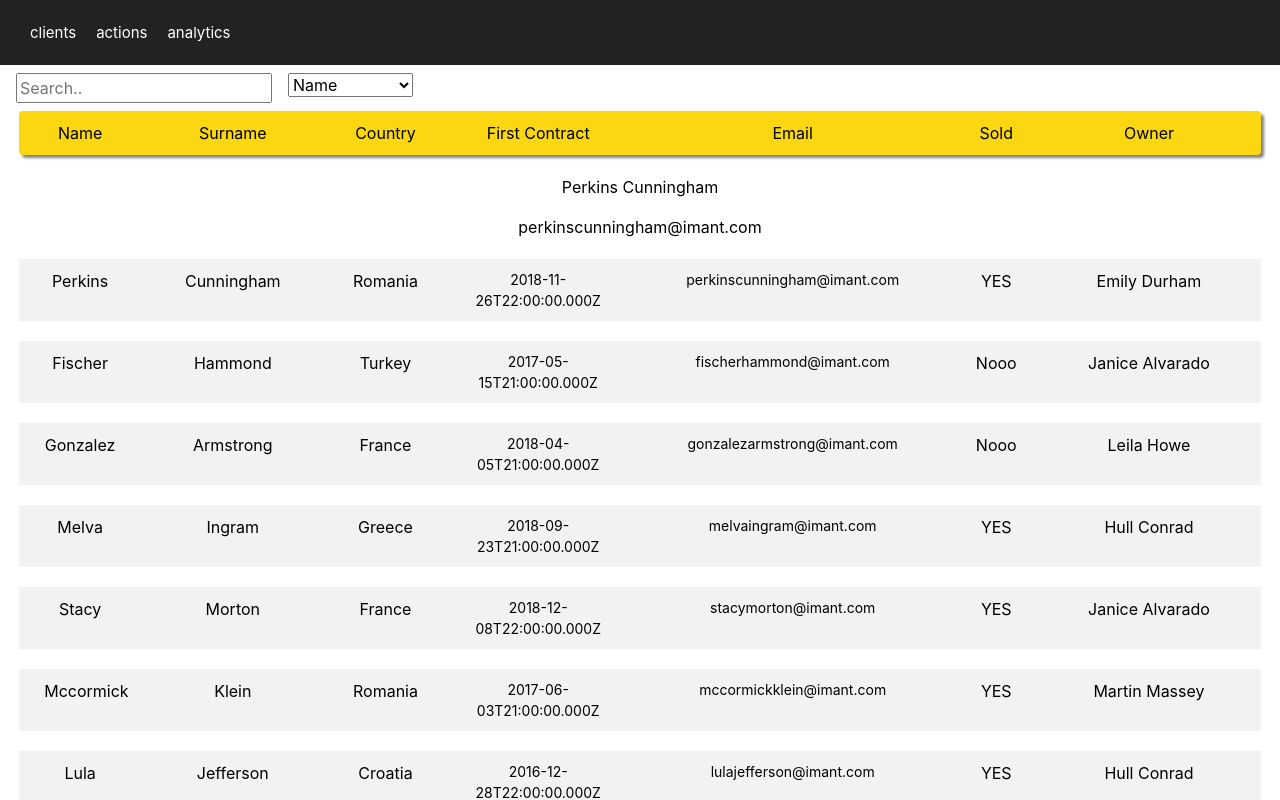
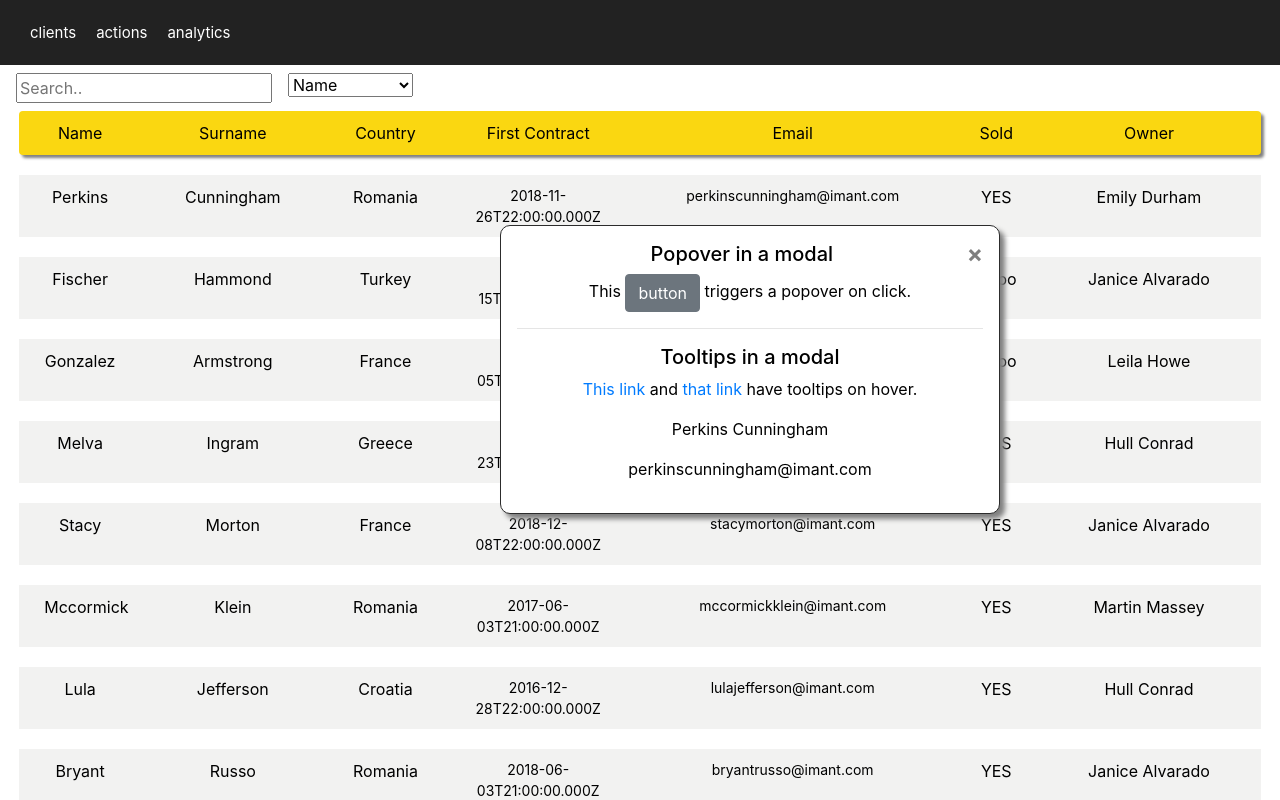
Before and after one commit to AnastasiyaZinman/CRM, a React (Create React App) app: page /clients in a window 1280 px wide. Both pictures are taken after a click on the element 640 px from the left and 206 px from the top of the page. Shown: the top 800 px of the page. Built offline with nearby package versions, Linux system fonts and the light colour scheme.

Commit message:
changed clientInfo box but need replace to Clients

```diff
--- a/src/App.css
+++ b/src/App.css
@@ -6,7 +6,9 @@ body{
 text-align: left;
 padding: 20px;
 }
-
+.table-body{
+  position: relative;
+}
 #main-links > a{
   margin: 10px;
   color: white;
--- a/src/components/Client.js
+++ b/src/components/Client.js
@@ -30,7 +30,7 @@ class Client extends Component {
             <ClientInfo info={this.state.currentClientInfo} />
             : null
             }
-                           <div className="row row-regular text-center" onClick={this.getClientInfo} id={clientInfo._id}>
+                <div className="row row-regular text-center" onClick={this.getClientInfo} id={clientInfo._id}>
                 {/* <Link to={this.props.link} key={clientInfo.id}> */}
                   <div className="col-md-1">{fullName[0]}</div>
                     <div className="col-md-2">{fullName[1]}</div>
--- a/src/components/ClientInfo.js
+++ b/src/components/ClientInfo.js
@@ -1,18 +1,28 @@
 import React, { Component } from 'react';
+import './clientInfo.css';
 class ClientInfo extends Component {
     constructor() {
         super();
         this.state = {}
     }
     render() {
-        console.log("clientInfo page",this.props.info);
-        let currentClient=this.props.info;
+        console.log("clientInfo page", this.props.info);
+        let currentClient = this.props.info;
         return (
-            <div >
-                       <p>{currentClient.name}</p>
-                            <p>{currentClient.email}</p>
 
-            </div>
+                <div className="modal-body">
+                <button type="button" className="close" aria-label="Close">
+                <span aria-hidden="true">&times;</span>
+                </button>
+                    <h5>Popover in a modal</h5>
+                    <p>This <a href="#" role="button" className="btn btn-secondary popover-test" title="Popover title" data-content="Popover body content is set in this attribute.">button</a> triggers a popover on click.</p>
+                    <hr />
+                    <h5>Tooltips in a modal</h5>
+                    <p><a href="#" className="tooltip-test" title="Tooltip">This link</a> and <a href="#" className="tooltip-test" title="Tooltip">that link</a> have tooltips on hover.</p>
+                <p>{currentClient.name}</p>
+                <p>{currentClient.email}</p>
+                </div>
+
         )
     }
 }
--- a/src/components/Clients.js
+++ b/src/components/Clients.js
@@ -48,7 +48,7 @@ class Clients extends Component {
     render() {
         console.log("searchWord",this.state.searchWord);
         return (
-            <div>
+            <div className="table-body">
                  <span className="float-left ml-3 mt-2 mb-2">
                  <input type="text" id="search" className="" onChange={this.updateSearchText} value= {this.state.searchWord} placeholder="Search.." /></span>
                  <div className="float-left ml-3 mt-2 mb-2">
--- /dev/null
+++ b/src/components/clientInfo.css
@@ -0,0 +1,11 @@
+.modal-body{
+  position: absolute;
+  margin-top:50px;
+  margin-left:500px;
+  width:500px;
+  z-index: 10;
+  background-color:white;
+  box-shadow: 5px 5px 5px grey;
+  border-radius: 10px;
+    border: 1px solid rgb(44, 44, 44);
+}
```
